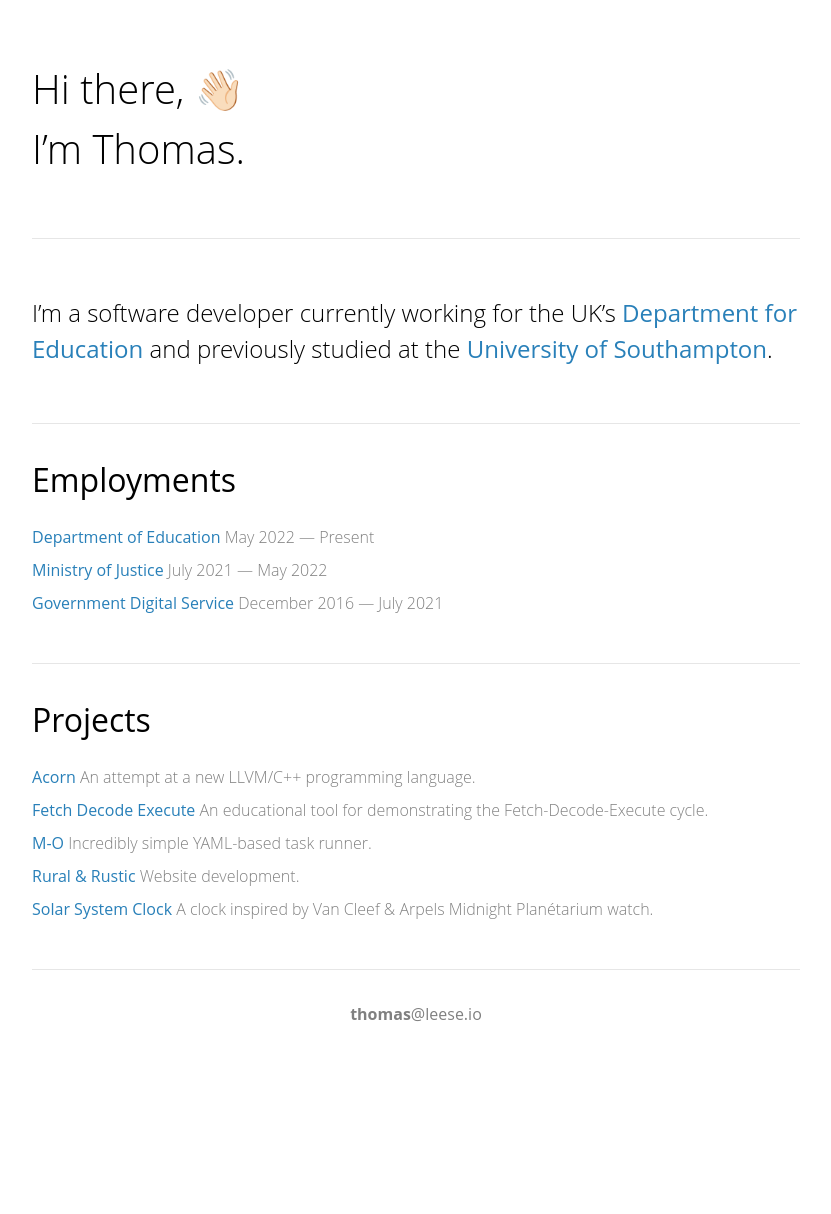
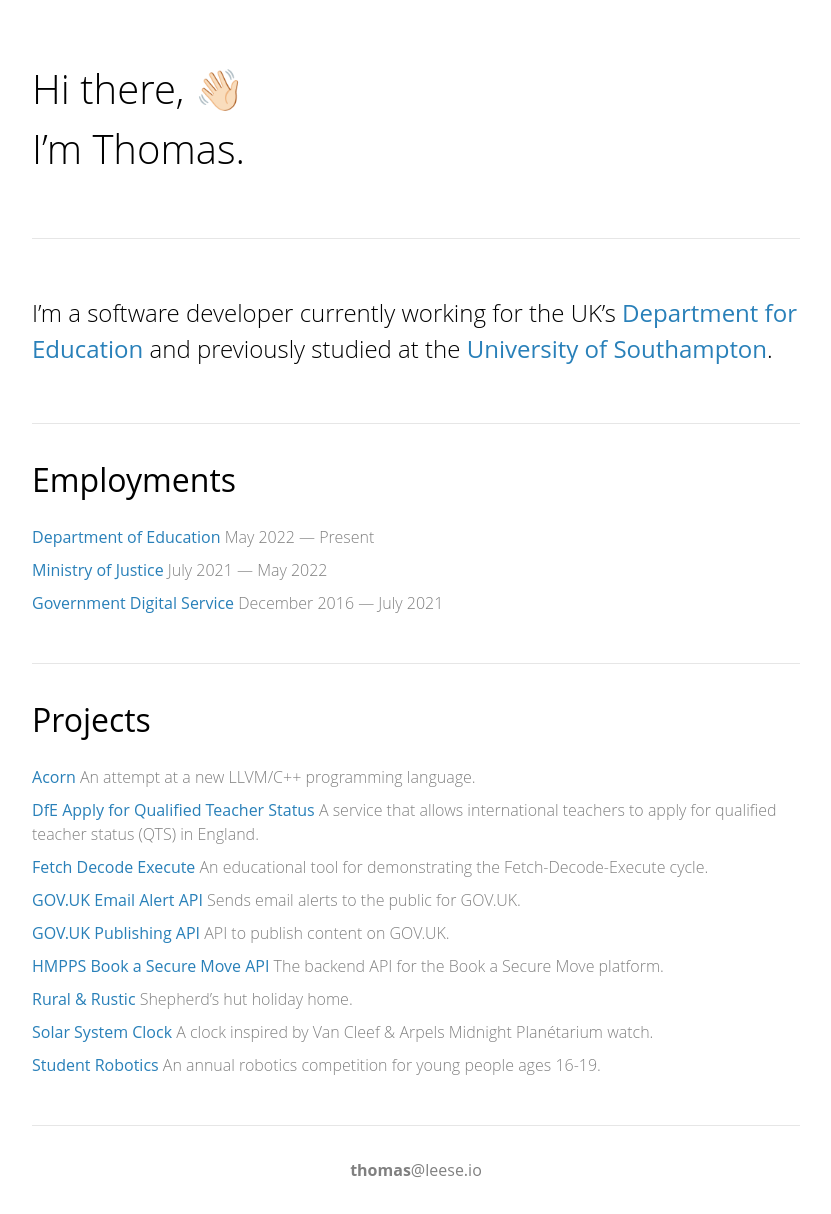
Before and after one commit to thomasleese/thomasleese.github.io, a Jekyll site: the page built from index.html, in a window 1280 px wide. Shown: the whole page, without its empty margins (224-1055 px from the left). Built offline with Jekyll 4.4.1, drawn with Linux system fonts in a browser that asks for light colours; some web fonts are replaced; before the commit the page ends 1058 px from its top, so only the background shows below that.

Commit message:
Add more projects

```diff
--- a/_data/projects.yaml
+++ b/_data/projects.yaml
@@ -1,19 +1,35 @@
 - name: Acorn
   url: https://github.com/thomasleese/acorn
   description: An attempt at a new LLVM/C++ programming language.
+
+- name: DfE Apply for Qualified Teacher Status
+  url: https://github.com/DFE-Digital/apply-for-qualified-teacher-status
+  description: A service that allows international teachers to apply for qualified teacher status (QTS) in England.
 
 - name: Fetch Decode Execute
   url: https://github.com/thomasleese/fde
   description: An educational tool for demonstrating the Fetch-Decode-Execute cycle.
 
-- name: M-O
-  url: https://github.com/thomasleese/mo
-  description: Incredibly simple YAML-based task runner.
+- name: GOV.UK Email Alert API
+  url: https://github.com/alphagov/email-alert-api
+  description: Sends email alerts to the public for GOV.UK.
+
+- name: GOV.UK Publishing API
+  url: https://github.com/alphagov/publishing-api
+  description: API to publish content on GOV.UK.
+
+- name: HMPPS Book a Secure Move API
+  url: https://github.com/ministryofjustice/hmpps-book-secure-move-api
+  description: The backend API for the Book a Secure Move platform.
 
 - name: Rural & Rustic
   url: https://www.rural-and-rustic.wales
-  description: Website development.
+  description: Shepherd’s hut holiday home.
 
 - name: Solar System Clock
   url: https://github.com/thomasleese/solar-system-clock
   description: A clock inspired by Van Cleef & Arpels Midnight Planétarium watch.
+
+- name: Student Robotics
+  url: https://studentrobotics.org
+  description: An annual robotics competition for young people ages 16-19.
```
